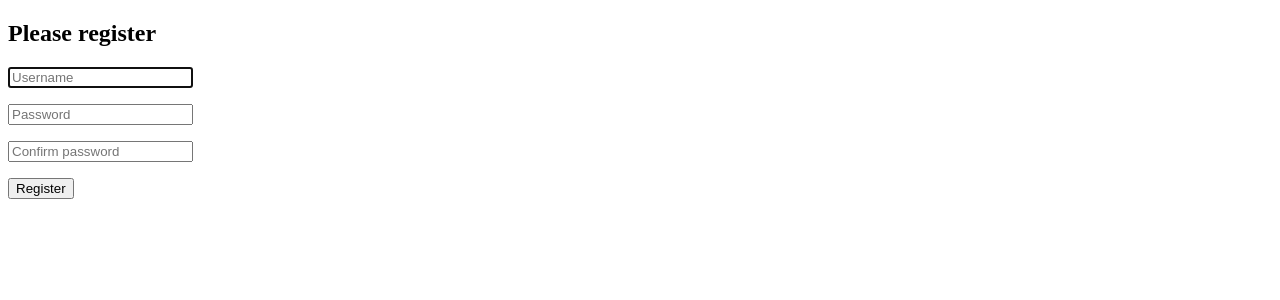
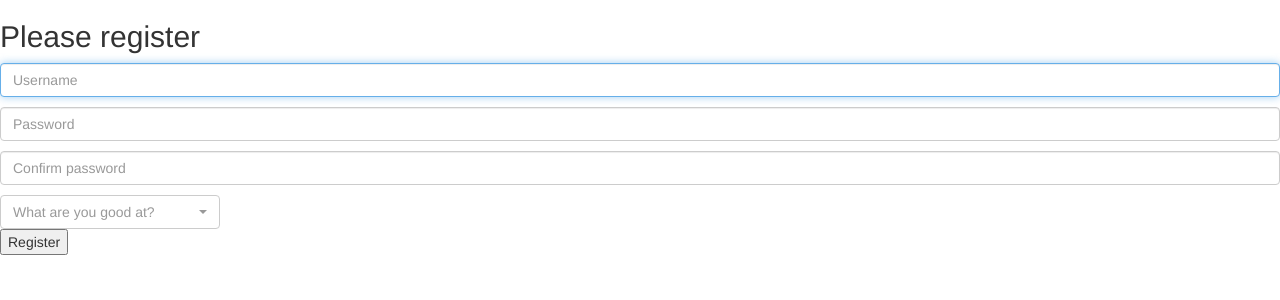
Before and after one commit to SkyDoge69/TUES-AAP, a Flask app: page /register in a window 1280 px wide. Shown: the top 300 px of the page. Run offline with Flask 2, Linux system fonts and the light colour scheme; some libraries are stand-ins or nearby versions.

Commit message:
Added choice options in registration

```diff
--- a/templates/registration.html
+++ b/templates/registration.html
@@ -5,6 +5,8 @@
     <head>
         <meta charset="utf-8">
         <title>Yo yo</title>
+        <link rel="stylesheet" href="https://cdn.jsdelivr.net/npm/bootstrap-select@1.13.14/dist/css/bootstrap-select.min.css">
+        <link rel="stylesheet" href="https://maxcdn.bootstrapcdn.com/bootstrap/3.3.7/css/bootstrap.min.css">
     </head>
     <body>
         <h2>Please register</h2>
@@ -15,12 +17,27 @@
             {{ displayField(form.password, 'Password') }}
             {{ displayField(form.confirm_password, 'Confirm password') }}
 
+            <select class="selectpicker show-tick" data-live-search="true" multiple title="What are you good at?">
+              <optgroup label="Major" data-max-options="1">
+                <option onclick="alert('You chose Acting')";>Acting</option>
+                <option onclick="alert('You chose Photography')";>Photography</option>
+                <option onclick="alert('You chose Modeling')";>Modeling</option>
+                <option onclick="alert('You chose Biology')";>Biology</option>
+                <option onclick="alert('You chose Physics')";>Physics</option>
+                <option onclick="alert('You chose Math')";>Math</option>
+              </optgroup>
+            </select>
+
             <div>
             {{ form.submit_button }}
             </div>
+            {{ form.csrf_token }}
+        </form>
 
-            {{ form.csrf_token }}
 
-        </form>
+        <script src="https://ajax.googleapis.com/ajax/libs/jquery/3.2.1/jquery.min.js"></script>
+        <script src="https://maxcdn.bootstrapcdn.com/bootstrap/3.3.7/js/bootstrap.min.js"></script>
+        <script src="https://cdn.jsdelivr.net/npm/bootstrap-select@1.13.14/dist/js/bootstrap-select.min.js"></script>
+        <script src="https://cdn.jsdelivr.net/npm/bootstrap-select@1.13.14/dist/js/i18n/defaults-*.min.js"></script>
     </body>
 </html>
```
